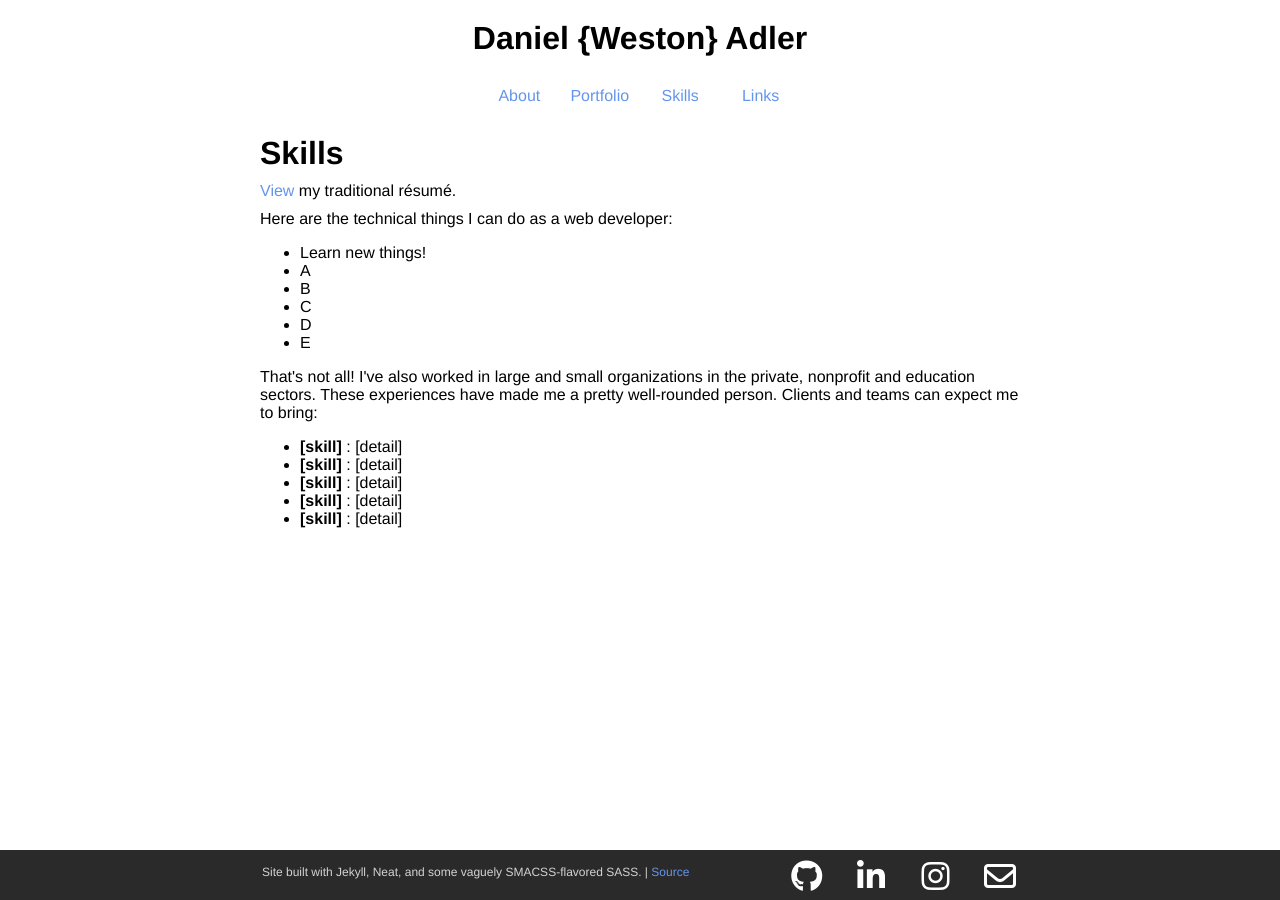
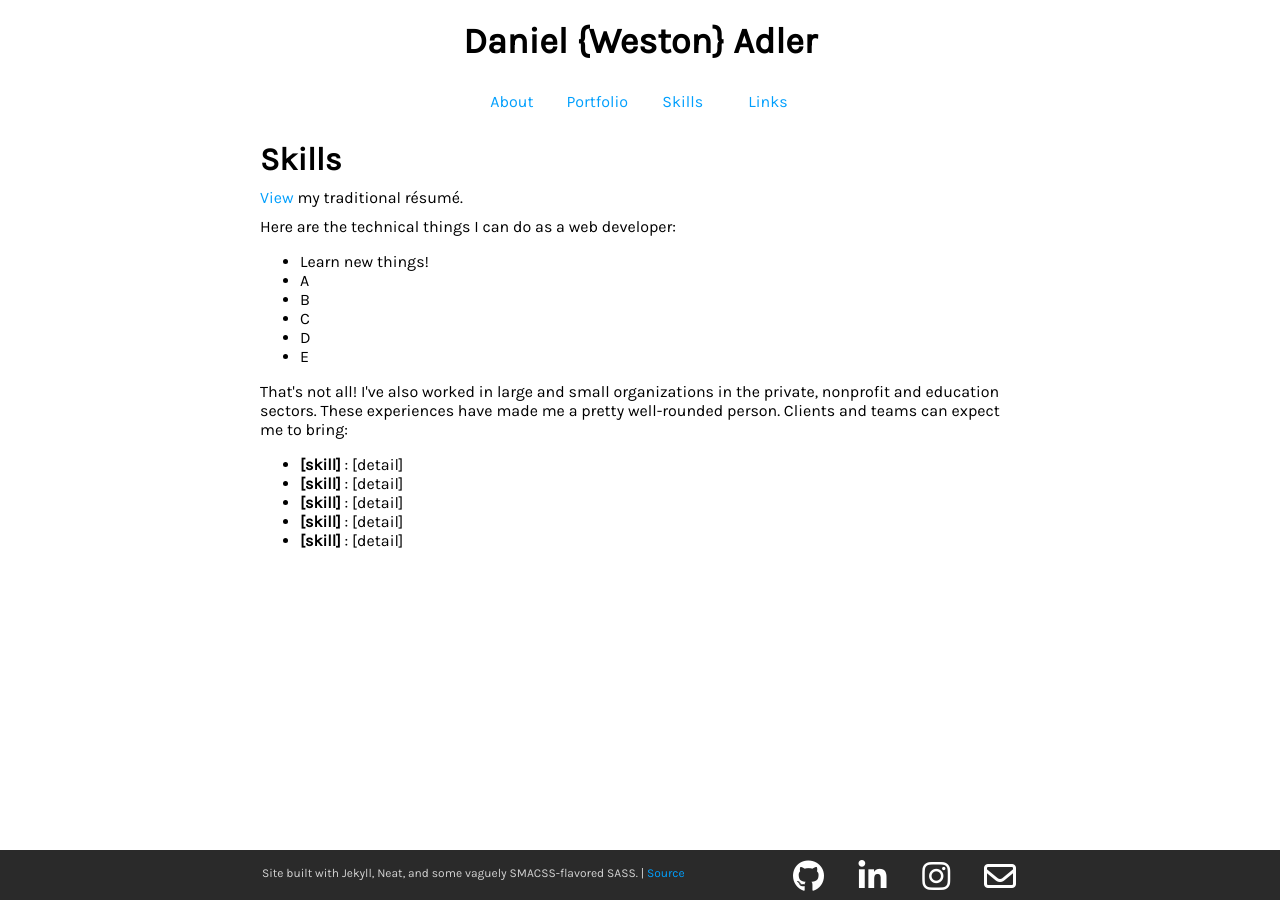
Before and after one commit to danieladler/dadler-codes, a Jekyll site: the page built from skills.html, in a window 1280 px wide. Built offline with Jekyll 4.4.1, drawn with Linux system fonts in a browser that asks for light colours; nearby versions of some CDN libraries.

Commit message:
tweak colors & fonts

```diff
--- a/_includes/head.html
+++ b/_includes/head.html
@@ -2,6 +2,7 @@
   <meta charset="utf-8">
   <title>Daniel Adler</title>
   <link rel="stylesheet" href="{{ "/css/main.css" | prepend: site.baseurl }}">
+  <link href="https://fonts.googleapis.com/css?family=Karla" rel="stylesheet">
   <script src="//ajax.googleapis.com/ajax/libs/jquery/1.8.2/jquery.min.js"></script>
   <script type="text/javascript" src="{{ "/javascripts/main.js" | prepend: site.baseurl }}"></script>
   <script src="https://use.fontawesome.com/63f44a7836.js"></script>
--- a/_sass/_default.scss
+++ b/_sass/_default.scss
@@ -7,6 +7,7 @@ body {
   display: flex;
   min-height: 100vh;
   flex-direction: column;
+  font-family: "Karla";
 }
 
 a,
@@ -17,7 +18,7 @@ a:visited, {
 }
 
 a:hover {
-  color: gold;
+  color: $base-gold;
 }
 
 .main-content {
--- a/_sass/_footer.scss
+++ b/_sass/_footer.scss
@@ -52,7 +52,7 @@
   }
 
   a:hover {
-    color: gold;
+    color: $base-gold;
   }
 }
 
--- a/_sass/_header.scss
+++ b/_sass/_header.scss
@@ -19,6 +19,8 @@
 
 .header-name {
   margin: 10px 0 20px 0;
+  font-family: "Karla";
+  font-size: 36px;
 }
 
 .header-links {
--- a/_sass/_index.scss
+++ b/_sass/_index.scss
@@ -51,7 +51,13 @@
 }
 
 .promo {
-  background-color: skyblue;
+  background-color: lighten($base-greyblue, 20%);
+  border: 1px solid $base-orange;
+  border-radius: 5px;
+}
+
+.title-promo {
+  // color: $base-orange;
 }
 
 .portfolio-index {
--- a/_sass/_settings.scss
+++ b/_sass/_settings.scss
@@ -5,8 +5,12 @@
 }
 
 // color
-$base-blue: cornflowerblue;
-$link-color: $base-blue;
+$base-skyblue: #009FFD;
+$base-greyblue: #8EA8C3;
+$link-color: #406E8E;
+$link-color: #009FFD;
+$base-orange: #F05749;
+$base-gold: #FFA400;
 
 // spatial relationships
 $padding-body-margin-replacement: 10px;
```
